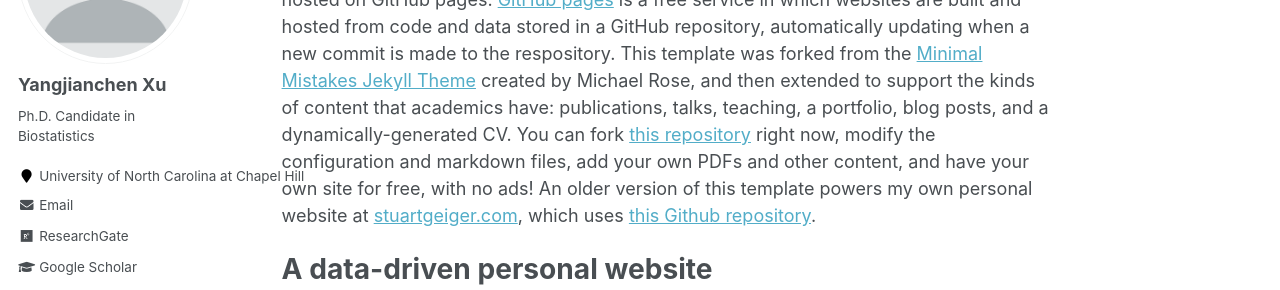
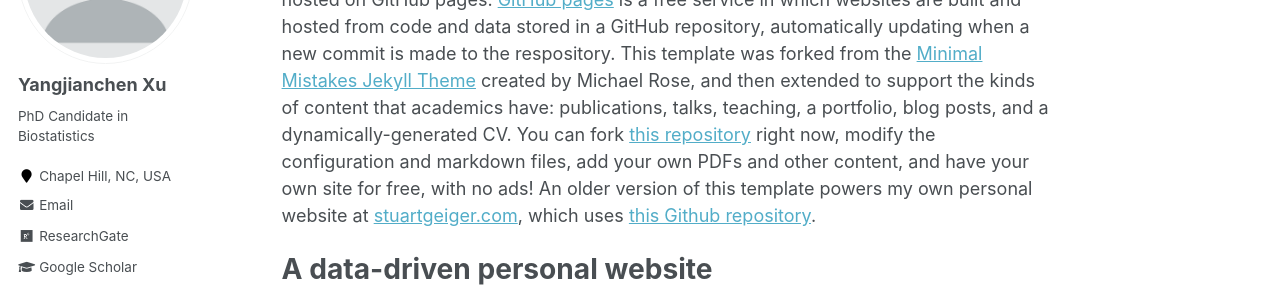
Before and after one commit to yangjc-xu/yangjc-xu.github.io, a Jekyll site: the page built from _pages/about.md, in a window 1280 px wide. Shown: the part 229-519 px from the top of the page. Built offline with Jekyll 4.4.1, drawn with Linux system fonts in a browser that asks for light colours; some web fonts are replaced.

Commit message:
Update _config.yml

```diff
--- a/_config.yml
+++ b/_config.yml
@@ -82,8 +82,8 @@ analytics:
 author:
   name             : "Yangjianchen Xu"
   avatar           : "profile.png"
-  bio              : "Ph.D. Candidate in Biostatistics"
-  location         : "University of North Carolina at Chapel Hill"
+  bio              : "PhD Candidate in Biostatistics"
+  location         : "Chapel Hill, NC, USA"
   employer         :
   pubmed           :
   googlescholar    : "https://scholar.google.com/citations?hl=en&user=cb6zIO4AAAAJ"
```
